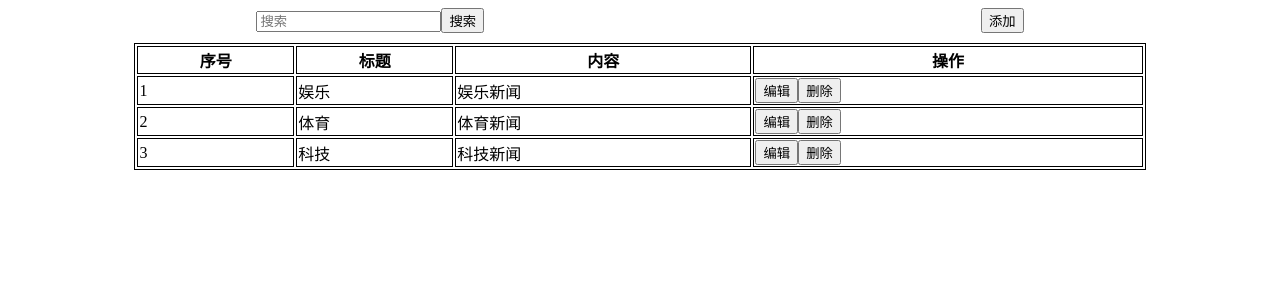
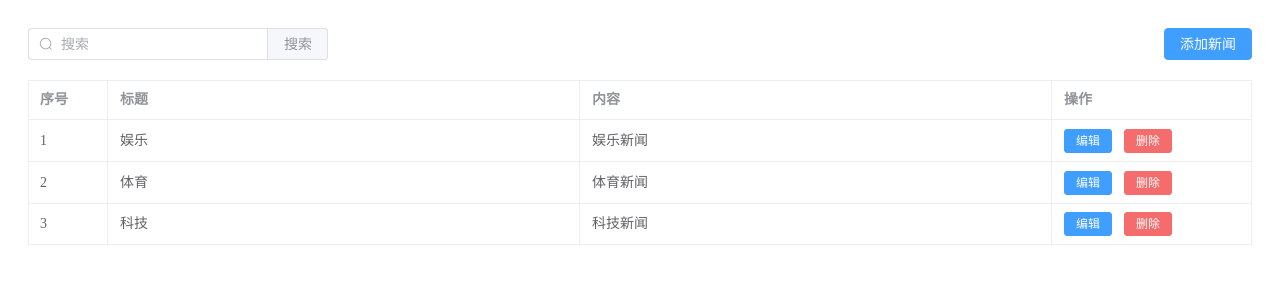
Before and after one commit to hunike-babii/day6demo1, a Vue app: page / in a window 1280 px wide. Shown: the top 300 px of the page. Built offline with nearby package versions, Linux system fonts and the light colour scheme.

Commit message:
美工及bug修复

```diff
--- a/package.json
+++ b/package.json
@@ -8,7 +8,9 @@
     "lint": "vue-cli-service lint"
   },
   "dependencies": {
+    "axios": "^1.7.7",
     "core-js": "^3.8.3",
+    "element-plus": "^2.8.7",
     "vue": "^3.2.13"
   },
   "devDependencies": {
@@ -18,6 +20,8 @@
     "@vue/cli-plugin-eslint": "~5.0.0",
     "@vue/cli-service": "~5.0.0",
     "eslint": "^7.32.0",
-    "eslint-plugin-vue": "^8.0.3"
+    "eslint-plugin-vue": "^8.0.3",
+    "node-sass": "^9.0.0",
+    "sass-loader": "^16.0.3"
   }
 }
--- /dev/null
+++ b/src/App1.vue
@@ -0,0 +1,40 @@
+<template>
+  <div>
+    <p>123</p>
+    <ul>
+      <li v-for="item in list" :key="item.id">{{ item.title }}</li>
+    </ul>
+  </div>
+</template>
+
+<script>
+import axios from 'axios';
+
+  export default {
+    data() {
+      return {
+        list: []
+      }
+    },
+    mounted() {
+      axios.get('https://cnodejs.org/api/v1/topics').then(res => {
+        this.list = res.data
+      })
+    }
+  }
+</script>
+
+<style lang="scss" scoped>
+  $color: #0ff;
+  div {
+    p {
+      color: $color;
+    }
+    a {
+      color: #000;
+      &:hover {
+        color: #f00;
+      }
+    }
+  }
+</style>
--- a/src/components/AddEditDia.vue
+++ b/src/components/AddEditDia.vue
@@ -1,39 +1,74 @@
 <template>
-    <div>
-        <div v-if="visible">
-            <input type="text" v-model="title" placeholder="标题" />
-            <input type="text" v-model="content" placeholder="内容" />
-            <button @click="sendNewsData" v-if="type == 1">确定</button>
-            <button @click="sendNewsData" v-else >修改</button>
-            <button @click="closeDia">取消</button>
-        </div>
-    </div>
+  <el-dialog
+    v-model="visible"
+    :title="type === 1 ? '添加新闻' : '编辑新闻'"
+    width="50%"
+    @close="handleClose"
+  >
+    <el-form :model="formData" label-width="80px">
+      <el-form-item label="标题">
+        <el-input v-model="title" placeholder="请输入标题" />
+      </el-form-item>
+      <el-form-item label="内容">
+        <el-input
+          v-model="content"
+          type="textarea"
+          :rows="4"
+          placeholder="请输入内容"
+        />
+      </el-form-item>
+    </el-form>
+    <template #footer>
+      <span class="dialog-footer">
+        <el-button @click="closeDia">取消</el-button>
+        <el-button type="primary" @click="sendNewsData">
+          {{ type === 1 ? '确定' : '修改' }}
+        </el-button>
+      </span>
+    </template>
+  </el-dialog>
 </template>
 
 <script>
 export default {
-        emits: ['editNewsData','changeNewsData'],
+  emits: ['editNewsData', 'changeNewsData'],
   data() {
     return {
-
       type: 1,
       visible: false,
       id: null,
       title: '',
+      content: '',
+      formData: {
+        title: '',
         content: ''
+      }
     }
   },
   methods: {
     sendNewsData() {
-                this.$emit(this.type == 1 ? 'editNewsData' : 'changeNewsData', {id: this.id, title: this.title, content: this.content})
+      this.$emit(
+        this.type == 1 ? 'editNewsData' : 'changeNewsData',
+        { id: this.id, title: this.title, content: this.content }
+      )
       this.closeDia()
     },
     closeDia() {
+      this.resetForm()
       this.visible = false
-                this.id = -1
+    },
+    handleClose() {
+      this.resetForm()
+    },
+    resetForm() {
+      this.id = null
       this.title = ''
       this.content = ''
       this.type = 1
+      this.formData = {
+        title: '',
+        content: ''
+      }
     }
   }
 }
--- a/src/components/NewsComponent.vue
+++ b/src/components/NewsComponent.vue
@@ -1,65 +1,78 @@
 <template>
-    <div>
+  <div class="news-container">
     <div class="header">
-            <div>
-                <input type="text" v-model="search" placeholder="搜索" />
-                <button @click="$emit('searchNews',search)">搜索</button>
+      <el-input
+        v-model="search"
+        placeholder="搜索"
+        class="search-input"
+        :prefix-icon="searchIcon"
+        @input="$emit('searchNews', search)"
+      >
+        <template #append>
+          <el-button @click="$emit('searchNews', search)">搜索</el-button>
+        </template>
+      </el-input>
+      <el-button type="primary" @click="$emit('showAddDia', true)">
+        添加新闻
+      </el-button>
     </div>
-            <div>
-                <button @click="$emit('showAddDia',true)">添加</button>
-            </div>
-        </div>
-        <table>
-            <thead>
-                <tr>
-                    <th>序号</th>
-                    <th>标题</th>
-                    <th>内容</th>
-                    <th>操作</th>
-                </tr>
-            </thead>
-            <tbody>
-                <tr v-for="(item, index) in list" :key="item.id">
-                    <td>{{ index + 1 }}</td>
-                    <td>{{ item.title }}</td>
-                    <td>{{ item.content }}</td>
-                    <td>
-                        <button @click="$emit('edit',item)">编辑</button>
-                        <button @click="$emit('del',item)">删除</button>
-                    </td>
-                </tr>
-            </tbody>
-        </table>
+
+    <el-table :data="list" style="width: 100%" border>
+      <el-table-column type="index" label="序号" width="80" />
+      <el-table-column prop="title" label="标题" />
+      <el-table-column prop="content" label="内容" />
+      <el-table-column label="操作" width="200">
+        <template #default="scope">
+          <el-button
+            size="small"
+            type="primary"
+            @click="$emit('edit', scope.row)"
+          >
+            编辑
+          </el-button>
+          <el-popconfirm
+            title="确定要删除这条新闻吗？"
+            @confirm="$emit('del', scope.row)"
+          >
+            <template #reference>
+              <el-button size="small" type="danger">删除</el-button>
+            </template>
+          </el-popconfirm>
+        </template>
+      </el-table-column>
+    </el-table>
   </div>
 </template>
 
 <script>
+import { Search } from '@element-plus/icons-vue'
+import { markRaw } from 'vue'
+
 export default {
-        emits: ['searchNews','edit','del','showAddDia'],
+  emits: ['searchNews', 'edit', 'del', 'showAddDia'],
   props: ['list'],
   data() {
     return {
-                search: ''
+      search: '',
+      searchIcon: markRaw(Search)
     }
   }
 }
 </script>
 
 <style scoped>
+.news-container {
+  padding: 20px;
+}
+
 .header {
   display: flex;
-        justify-content: space-around;
-        margin-bottom: 10px;
+  justify-content: space-between;
+  align-items: center;
+  margin-bottom: 20px;
 }
-    table {
-        width: 80%;
-        margin: 0 auto;
-        border: 1px solid #000;
-    }
-    th {
-        border: 1px solid #000;
-    }
-    td {
-        border: 1px solid #000;
+
+.search-input {
+  width: 300px;
 }
 </style>
--- a/src/main.js
+++ b/src/main.js
@@ -1,4 +1,8 @@
 import { createApp } from 'vue'
+import ElementPlus from 'element-plus'
+import 'element-plus/dist/index.css'
 import App from './App.vue'
 
-createApp(App).mount('#app')
+const app = createApp(App)
+app.use(ElementPlus)
+app.mount('#app')
```
Also changed, not shown: .eslintrc.js, 1 other file (tests, documents, lock files or other folders). Lines whose indentation alone changed are shown as unchanged.
